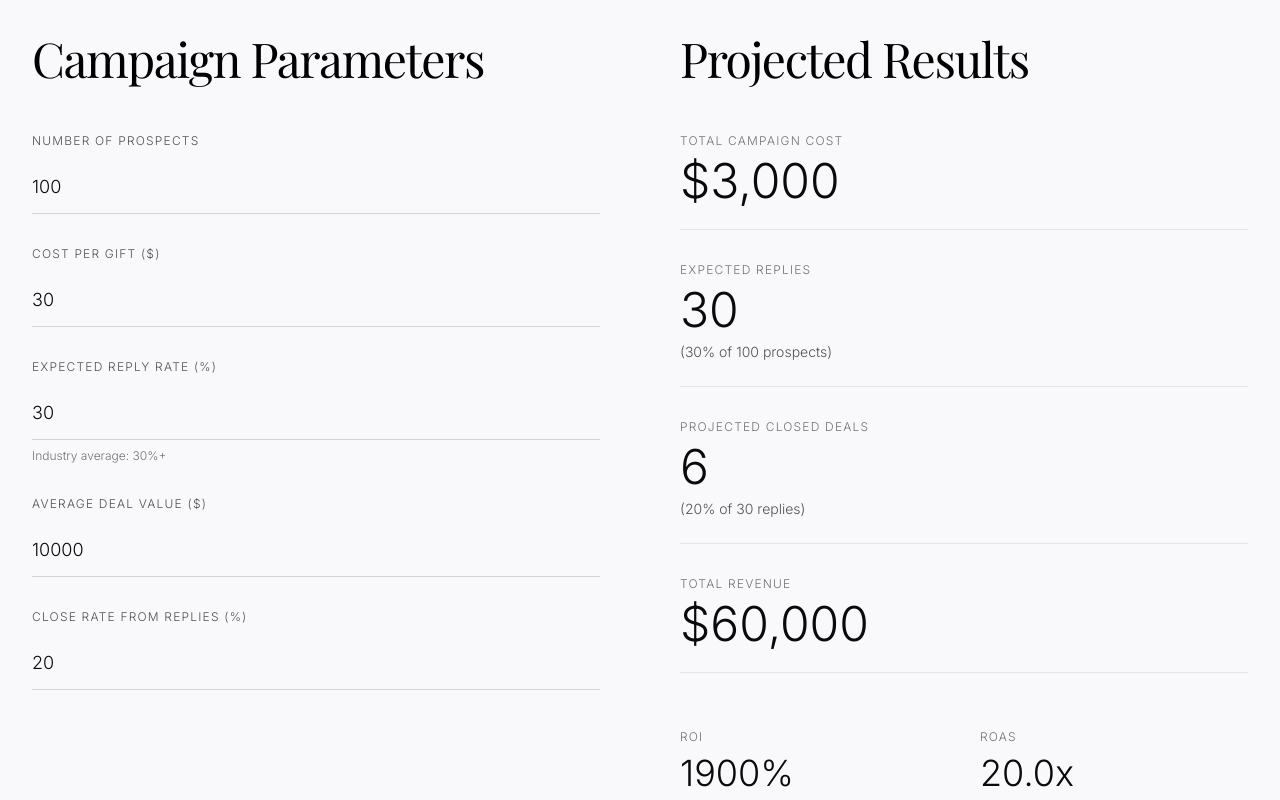
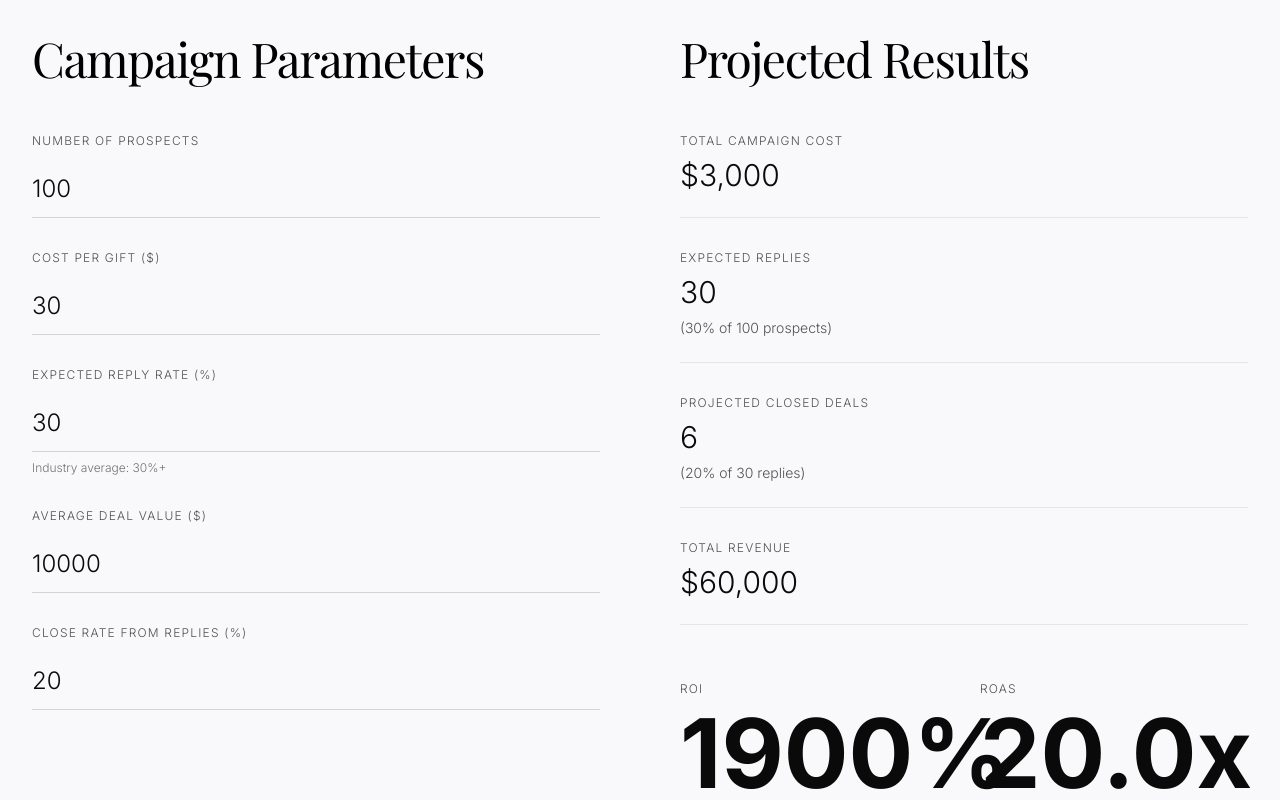
Before and after one commit to 0xbleezy/deskdrop-site, a Next.js app: page / in a window 1280 px wide. Shown: the part 8240-9040 px from the top of the page. Built offline with nearby package versions, Linux system fonts and the light colour scheme; a web font is replaced by a local one.

Commit message:
Save current state before copy updates - giftingv2 baseline

```diff
--- a/app/components/FAQ.tsx
+++ b/app/components/FAQ.tsx
@@ -88,7 +88,7 @@ export default function FAQ() {
           </p>
           <a
             href="#contact"
-            className="inline-block px-8 py-3 bg-chocolate-600 text-white rounded-lg font-semibold hover:bg-chocolate-700 transition-colors shadow-lg hover:shadow-xl"
+            className="inline-block px-12 py-4 bg-neutral-950 text-white text-sm uppercase tracking-widest font-light hover:bg-neutral-800 transition-colors"
           >
             Contact Us
           </a>
--- a/app/components/ROICalculator.tsx
+++ b/app/components/ROICalculator.tsx
@@ -43,7 +43,7 @@ export default function ROICalculator() {
                   type="number"
                   value={prospects}
                   onChange={(e) => setProspects(Math.max(1, Number(e.target.value) || 0))}
-                  className="w-full px-0 py-3 border-0 border-b border-neutral-300 focus:ring-0 focus:border-neutral-950 bg-transparent text-neutral-950 font-light text-lg"
+                  className="w-full px-0 py-3 border-0 border-b border-neutral-300 focus:ring-0 focus:border-neutral-950 bg-transparent text-neutral-950 font-light text-2xl"
                   min="1"
                 />
               </div>
@@ -55,7 +55,7 @@ export default function ROICalculator() {
                   type="number"
                   value={costPerGift}
                   onChange={(e) => setCostPerGift(Math.max(1, Number(e.target.value) || 0))}
-                  className="w-full px-0 py-3 border-0 border-b border-neutral-300 focus:ring-0 focus:border-neutral-950 bg-transparent text-neutral-950 font-light text-lg"
+                  className="w-full px-0 py-3 border-0 border-b border-neutral-300 focus:ring-0 focus:border-neutral-950 bg-transparent text-neutral-950 font-light text-2xl"
                   min="1"
                 />
               </div>
@@ -70,7 +70,7 @@ export default function ROICalculator() {
                     const val = Number(e.target.value) || 0;
                     setReplyRate(Math.max(0, Math.min(100, val)));
                   }}
-                  className="w-full px-0 py-3 border-0 border-b border-neutral-300 focus:ring-0 focus:border-neutral-950 bg-transparent text-neutral-950 font-light text-lg"
+                  className="w-full px-0 py-3 border-0 border-b border-neutral-300 focus:ring-0 focus:border-neutral-950 bg-transparent text-neutral-950 font-light text-2xl"
                   min="0"
                   max="100"
                 />
@@ -84,7 +84,7 @@ export default function ROICalculator() {
                   type="number"
                   value={avgDealValue}
                   onChange={(e) => setAvgDealValue(Math.max(1, Number(e.target.value) || 0))}
-                  className="w-full px-0 py-3 border-0 border-b border-neutral-300 focus:ring-0 focus:border-neutral-950 bg-transparent text-neutral-950 font-light text-lg"
+                  className="w-full px-0 py-3 border-0 border-b border-neutral-300 focus:ring-0 focus:border-neutral-950 bg-transparent text-neutral-950 font-light text-2xl"
                   min="1"
                 />
               </div>
@@ -99,7 +99,7 @@ export default function ROICalculator() {
                     const val = Number(e.target.value) || 0;
                     setCloseRate(Math.max(0, Math.min(100, val)));
                   }}
-                  className="w-full px-0 py-3 border-0 border-b border-neutral-300 focus:ring-0 focus:border-neutral-950 bg-transparent text-neutral-950 font-light text-lg"
+                  className="w-full px-0 py-3 border-0 border-b border-neutral-300 focus:ring-0 focus:border-neutral-950 bg-transparent text-neutral-950 font-light text-2xl"
                   min="0"
                   max="100"
                 />
@@ -114,37 +114,37 @@ export default function ROICalculator() {
             </h3>
             <div className="space-y-8">
               <div className="border-b border-neutral-200 pb-6">
-                <div className="text-xs text-neutral-500 uppercase tracking-widest font-light mb-2">Total Campaign Cost</div>
-                <div className="text-5xl font-display font-light text-neutral-950">${totalCost.toLocaleString()}</div>
+                <div className="text-xs text-neutral-600 uppercase tracking-widest font-light mb-2">Total Campaign Cost</div>
+                <div className="text-3xl font-display font-light text-neutral-950">${totalCost.toLocaleString()}</div>
               </div>
               <div className="border-b border-neutral-200 pb-6">
-                <div className="text-xs text-neutral-500 uppercase tracking-widest font-light mb-2">Expected Replies</div>
-                <div className="text-5xl font-display font-light text-neutral-950 mb-2">{replies}</div>
+                <div className="text-xs text-neutral-600 uppercase tracking-widest font-light mb-2">Expected Replies</div>
+                <div className="text-3xl font-display font-light text-neutral-950 mb-2">{replies}</div>
                 <div className="text-sm text-neutral-600 font-light">
                   ({replyRate}% of {prospects} prospects)
                 </div>
               </div>
               <div className="border-b border-neutral-200 pb-6">
-                <div className="text-xs text-neutral-500 uppercase tracking-widest font-light mb-2">Projected Closed Deals</div>
-                <div className="text-5xl font-display font-light text-neutral-950 mb-2">{closedDeals}</div>
+                <div className="text-xs text-neutral-600 uppercase tracking-widest font-light mb-2">Projected Closed Deals</div>
+                <div className="text-3xl font-display font-light text-neutral-950 mb-2">{closedDeals}</div>
                 <div className="text-sm text-neutral-600 font-light">
                   ({closeRate}% of {replies} replies)
                 </div>
               </div>
               <div className="border-b border-neutral-200 pb-6">
-                <div className="text-xs text-neutral-500 uppercase tracking-widest font-light mb-2">Total Revenue</div>
-                <div className="text-5xl font-display font-light text-neutral-950">${totalRevenue.toLocaleString()}</div>
+                <div className="text-xs text-neutral-600 uppercase tracking-widest font-light mb-2">Total Revenue</div>
+                <div className="text-3xl font-display font-light text-neutral-950">${totalRevenue.toLocaleString()}</div>
               </div>
               <div className="grid grid-cols-2 gap-8 pt-6">
                 <div>
-                  <div className="text-xs text-neutral-500 uppercase tracking-widest font-light mb-2">ROI</div>
-                  <div className="text-4xl font-display font-light text-neutral-950">
+                  <div className="text-xs text-neutral-600 uppercase tracking-widest font-light mb-2">ROI</div>
+                  <div className="text-8xl font-display font-bold text-neutral-950">
                     {roi.toFixed(0)}%
                   </div>
                 </div>
                 <div>
-                  <div className="text-xs text-neutral-500 uppercase tracking-widest font-light mb-2">ROAS</div>
-                  <div className="text-4xl font-display font-light text-neutral-950">
+                  <div className="text-xs text-neutral-600 uppercase tracking-widest font-light mb-2">ROAS</div>
+                  <div className="text-8xl font-display font-bold text-neutral-950">
                     {roas.toFixed(1)}x
                   </div>
                 </div>
```
